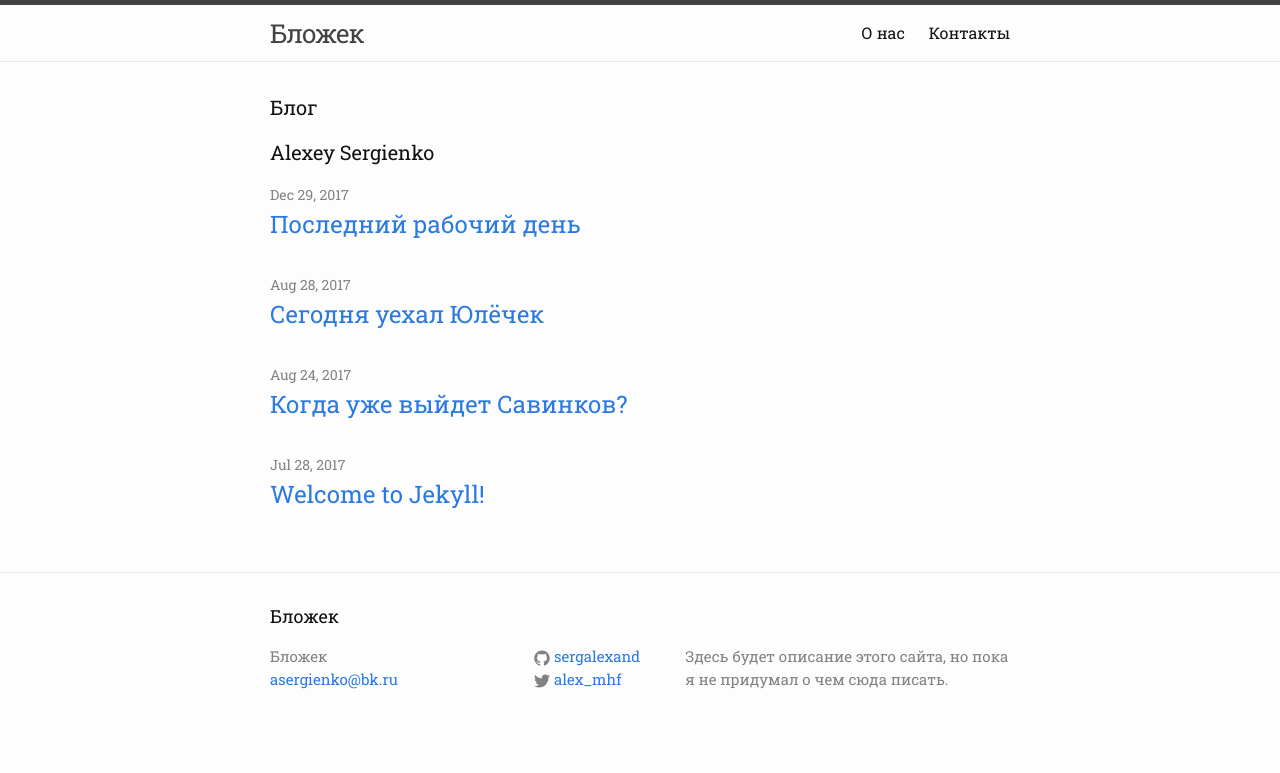
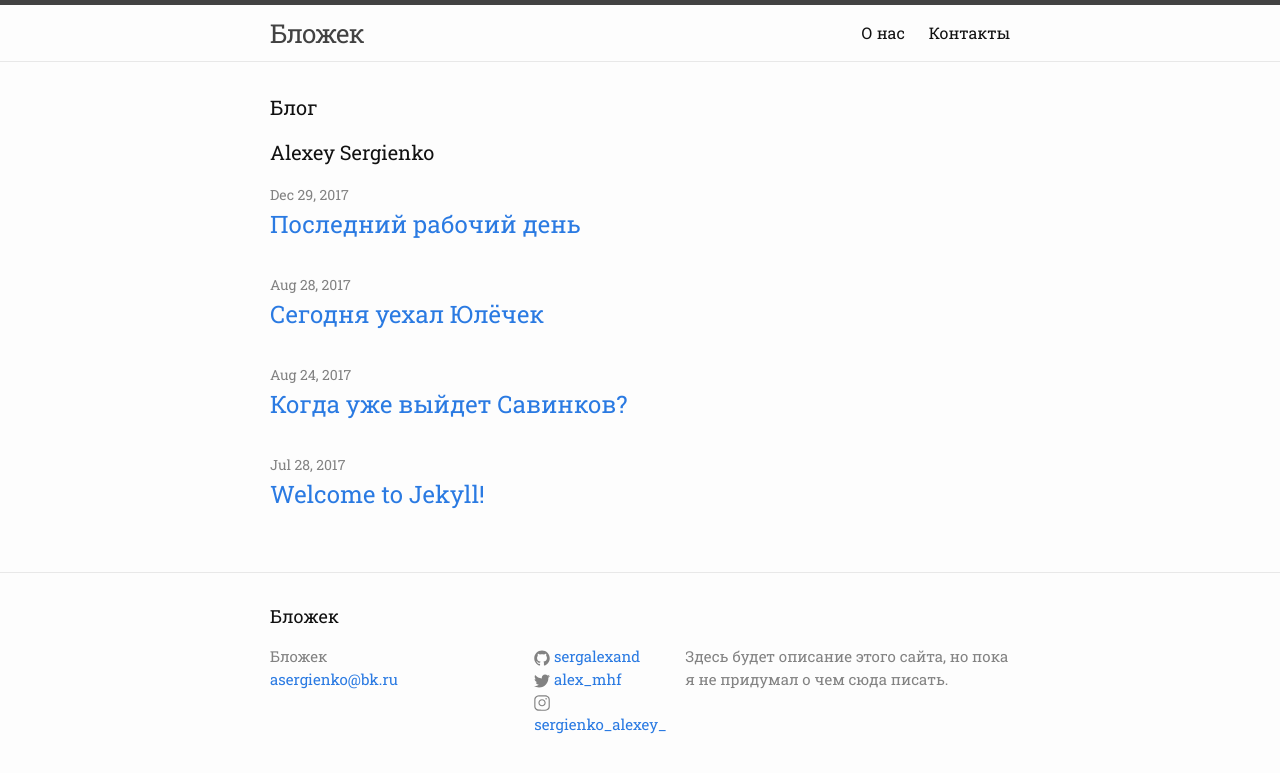
Before and after one commit to SergAlexAnd/SergAlexAnd.github.io, a Jekyll site: the page built from index.html, in a window 1280 px wide. Shown: the top 773 px of the page. Built offline with Jekyll 4.4.1, drawn with Linux system fonts in a browser that asks for light colours.

Commit message:
Update _config.yml

```diff
--- a/_config.yml
+++ b/_config.yml
@@ -15,6 +15,7 @@ baseurl: "" # the subpath of your site, e.g. /blog
 url: "http://yourdomain.com" # the base hostname & protocol for your site
 twitter_username: alex_mhf
 github_username:  sergalexand
+instagram_username: sergienko_alexey_
 
 # Build settings
 markdown: kramdown
```
